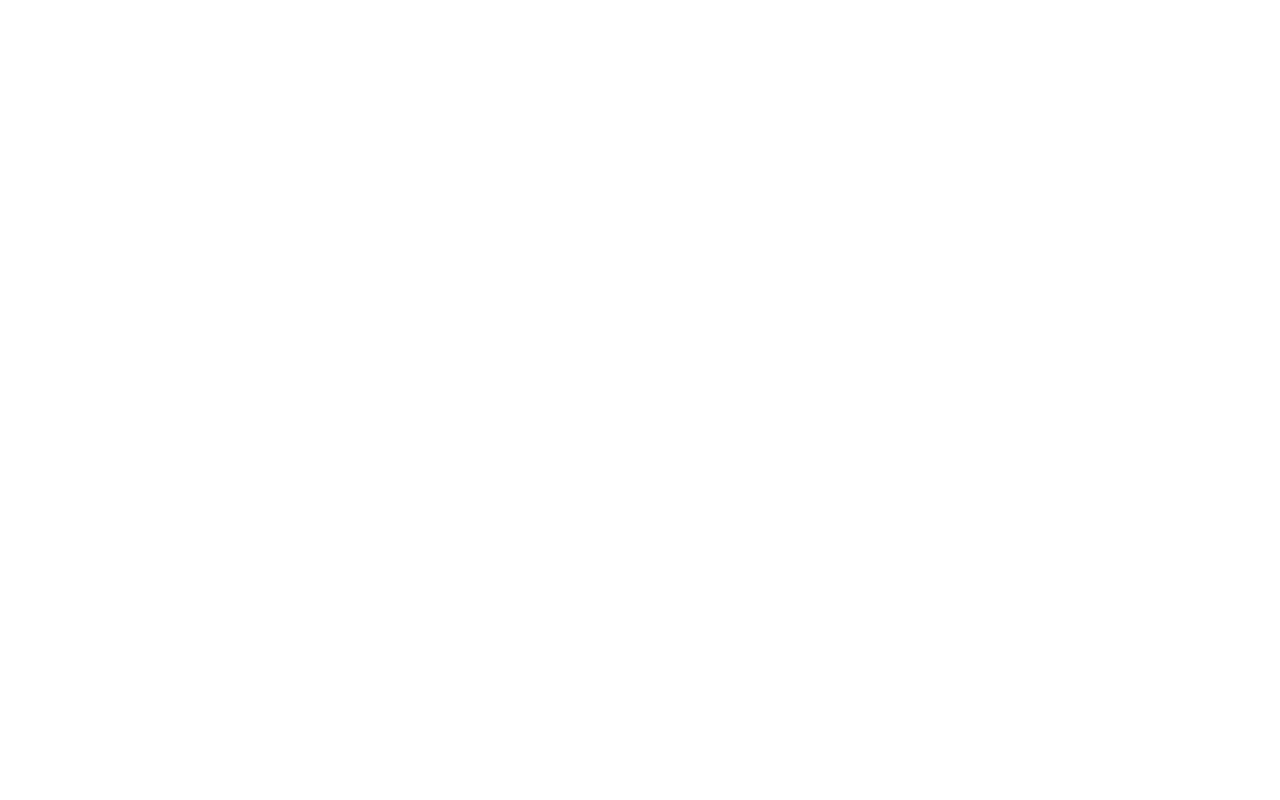
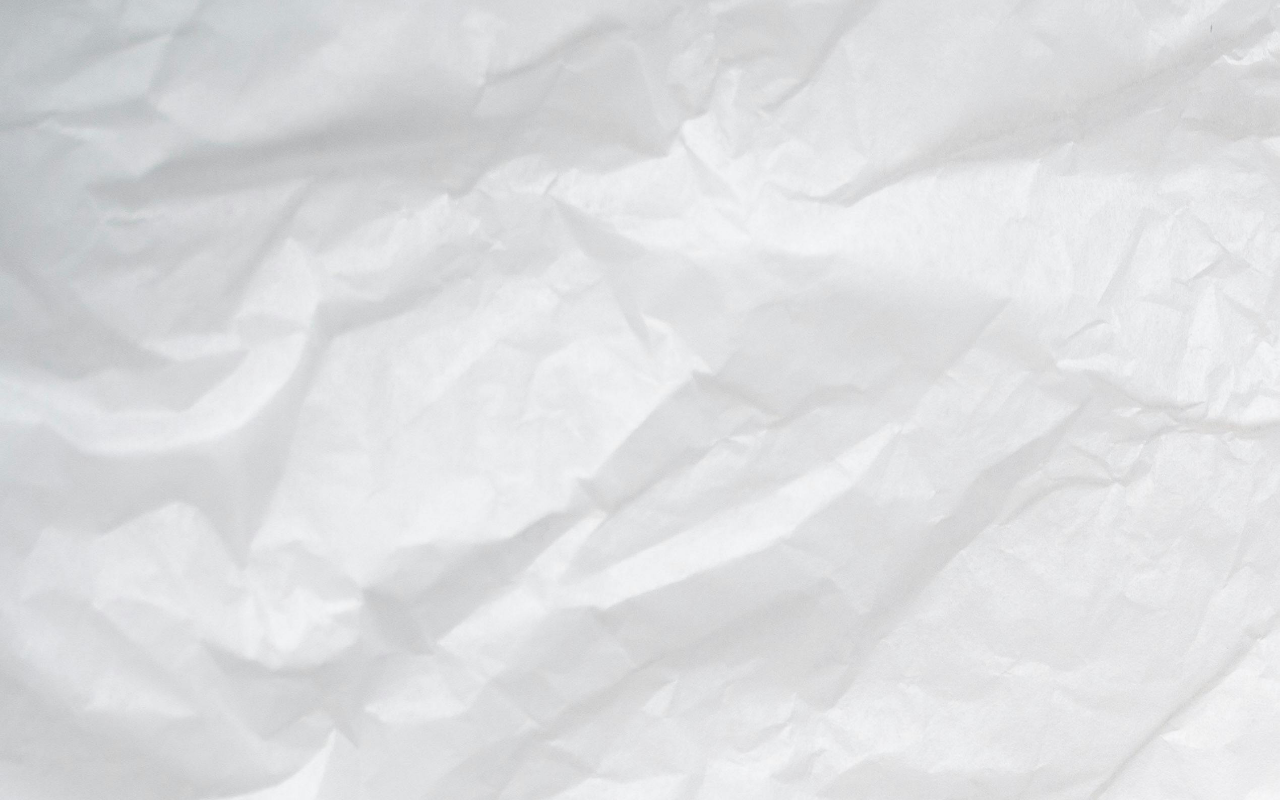
Before and after one commit to Lerato24321/To-do-App, a plain HTML site: page index.html in a window 1280 px wide. Drawn offline with Linux system fonts and the light colour scheme.

Commit message:
Added a background to the body of the project

```diff
--- a/index.html
+++ b/index.html
@@ -13,7 +13,10 @@
 
 <body>
 
+    <div class="background">
 
+
+    </div>
 
 </body>
 
--- a/styles/styles.css
+++ b/styles/styles.css
@@ -0,0 +1,14 @@
+body {
+    margin: 0px;
+    padding: 0px;
+}
+
+.background {
+    width: 100%;
+    height: 100vh;
+    background-image: url(/back.jpg);
+    background-repeat: no-repeat;
+    background-size: cover;
+    background-position: center;
+
+}
```
Also changed, not shown: back.jpg (added).
